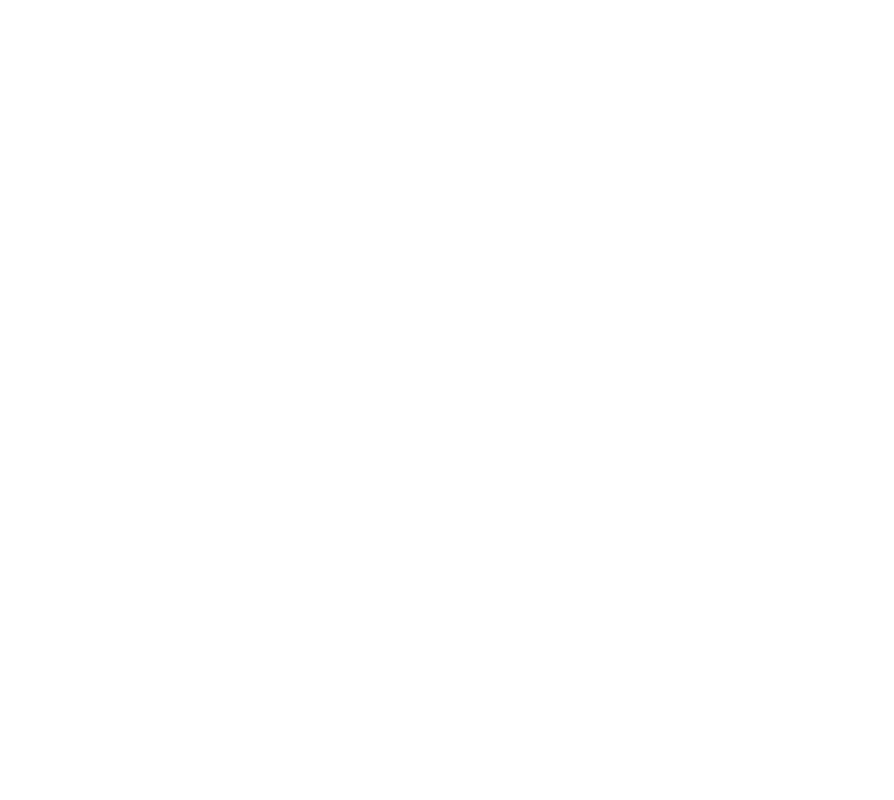
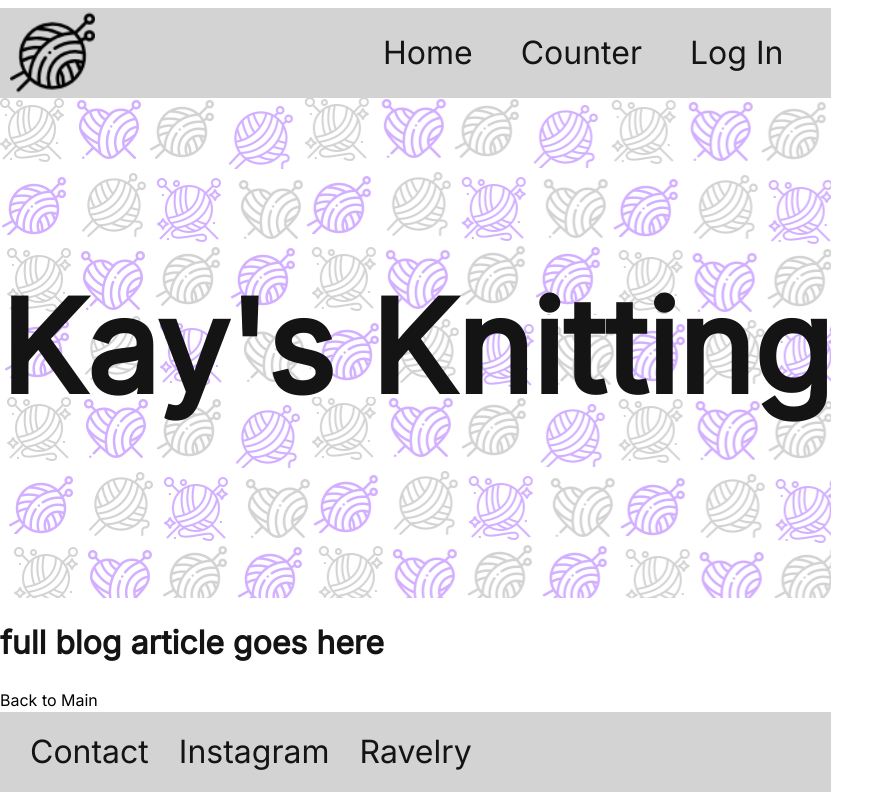
Before and after one commit to KayleighHoejNielsen/KnittingBlog, a React (Vite) app: page /blog/1 in a window 1280 px wide. Before the commit this address had no page. Shown: the whole page, without its empty margins (0-894 px from the left). Built offline with nearby package versions, Linux system fonts and the light colour scheme.

Commit message:
adding blog article page and routing

```diff
--- a/src/App.jsx
+++ b/src/App.jsx
@@ -3,6 +3,7 @@
 import Home from './pages/Home.jsx'
 import Counter from './pages/Counter.jsx'
 import Layout from './components/Layout.jsx'
+import BlogArticle from './pages/BlogArticle.jsx'
 
 export default function App() {
   return (
@@ -11,6 +12,7 @@
         <Route element={<Layout />}>
           <Route path="/" element={<Home />} />
           <Route path="/counter" element={<Counter />} />
+          <Route path="/blog/:id" element={<BlogArticle />} />
         </Route>
       </Routes>
     </BrowserRouter>
--- a/src/index.css
+++ b/src/index.css
@@ -60,7 +60,7 @@
   background-image: url('./images/banner.png');
 }
 
-.main-content {
+.blog-tile {
   display: flex;
 }
 
--- a/src/pages/BlogArticle.jsx
+++ b/src/pages/BlogArticle.jsx
@@ -1,7 +1,15 @@
 import data from '../data.js'
+import { useParams, Link } from 'react-router-dom'
 
 export default function BlogArticle() {
+    //note to self: this is not taking the id from the data.js file. But it is taking whatever comes
+    //after the : in my route path.
+    const params = useParams()
+
     return (
-        <h1>full blog article goes here</h1>
+        <>
+            <h1>full blog article goes here</h1>
+            <Link to=".." relative="path">Back to Main</Link>
+        </>
     )
 }
--- a/src/pages/Home.jsx
+++ b/src/pages/Home.jsx
@@ -1,11 +1,12 @@
 import '../index.css'
-
+import { Link } from 'react-router-dom'
 import BlogEntry from '../components/BlogEntry.jsx'
 import data from '../data.js'
 
 export default function Home() {
     const blogEntryElements = data.map((entry) => {
         return (
+          <Link to={`/blog/${entry.id}`}>
             <BlogEntry
               //this has to be separated for ordering etc. and has to be called "key"
               key={entry.id}
@@ -14,12 +15,13 @@
               //i.e. the database you pull from has to have the same field names.
               entry={entry}
             />
+          </Link>
         )
       })
 
       return (
         <>
-          <main className="main-content">
+          <main className="blog-tile">
               {blogEntryElements}
           </main>
         </>
```
Lines whose indentation alone changed are shown as unchanged.
